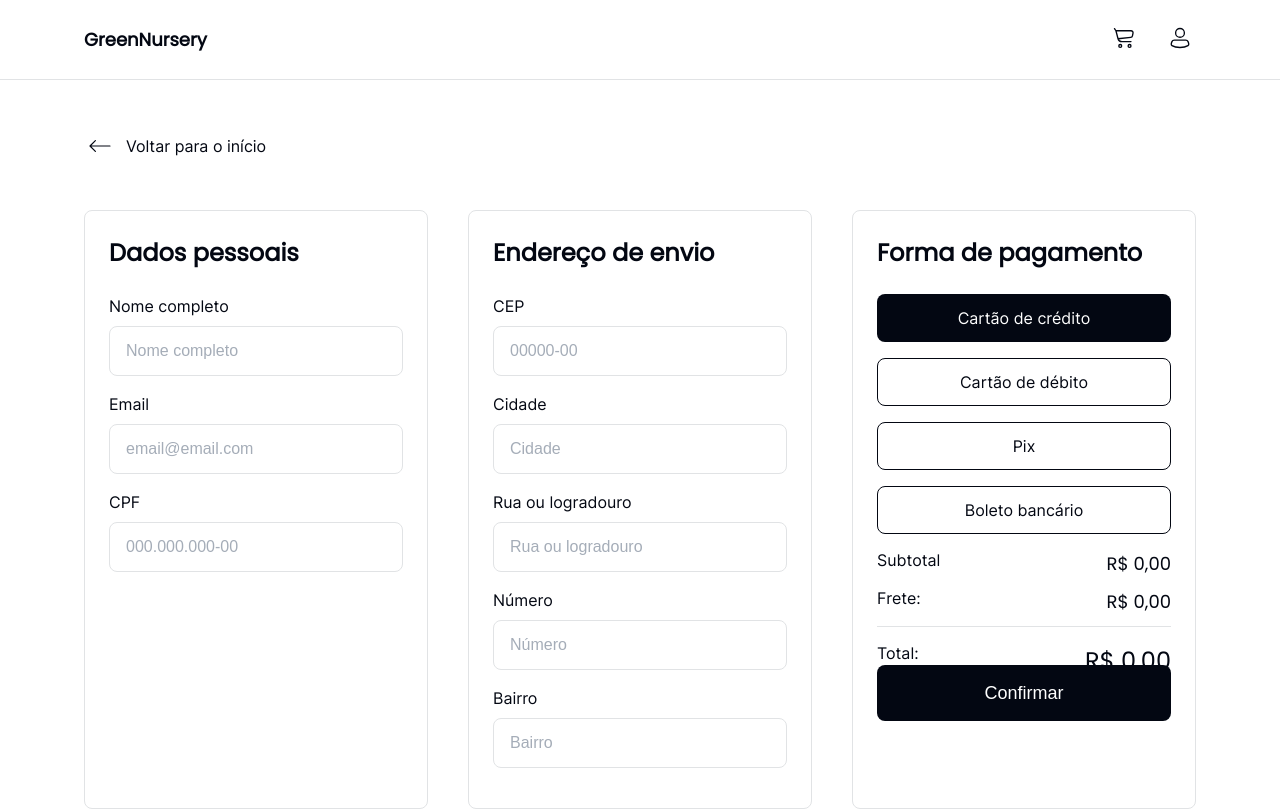
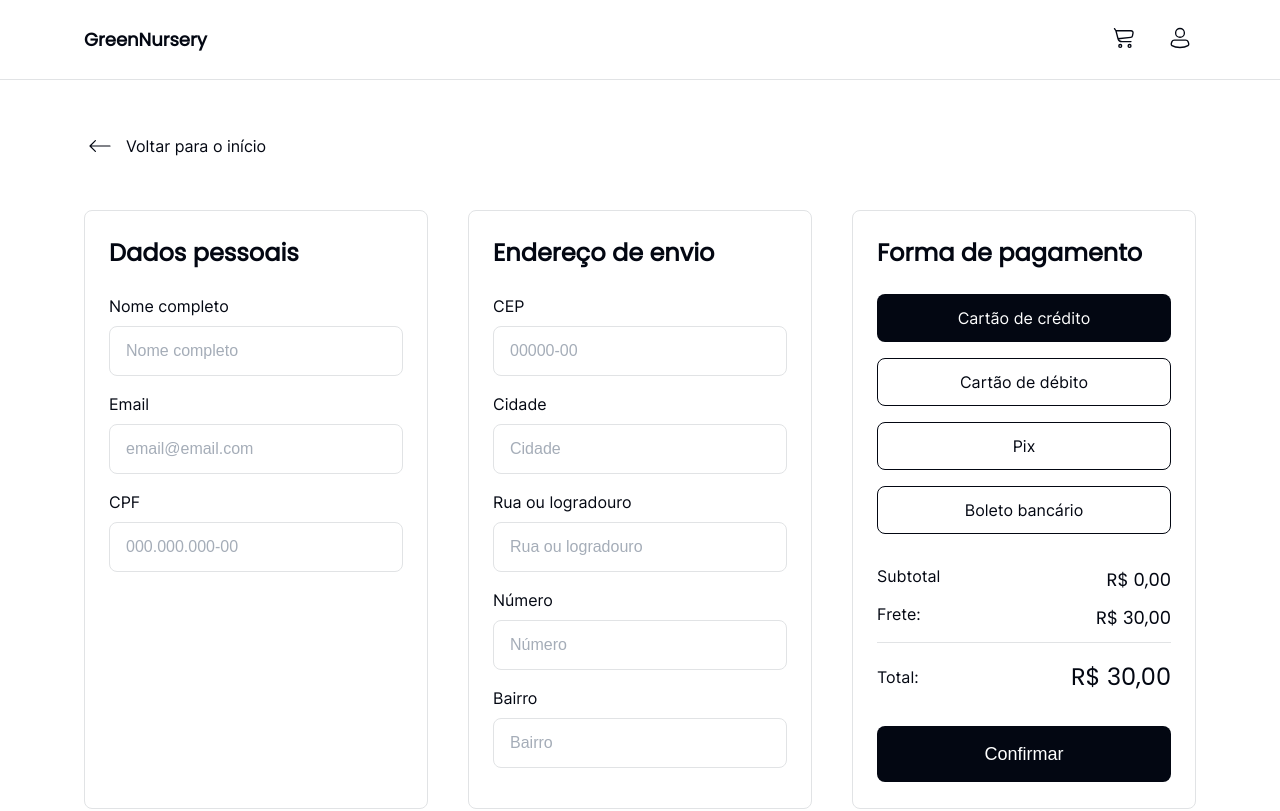
Before and after one commit to darlangui/GreenNursery, a Vue app: page /checkout in a window 1280 px wide. Shown: the top 811 px of the page. Built offline with nearby package versions, Linux system fonts and the light colour scheme.

Commit message:
checkout funcionando

```diff
--- a/src/components/icons/CardPlant.vue
+++ b/src/components/icons/CardPlant.vue
@@ -32,7 +32,7 @@ const addToCart = () => {
         <span @click="redirectToDescription"><slot name="nome"></slot></span>
       </div>
       <div class="priceadd">
-        <span>R$ <slot name="preco"></slot></span>
+        <span><slot name="preco"></slot></span>
         <img @click="addToCart" src="/icons/add-button.svg" alt="Additional">
       </div>
     </div>
@@ -82,7 +82,6 @@ const addToCart = () => {
 
   .priceadd span{
     color: #030712;
-    text-style: bold;
     font-size: 24px;
   }
 
--- a/src/components/icons/CartItem.vue
+++ b/src/components/icons/CartItem.vue
@@ -32,7 +32,7 @@
         <span><slot name="mount"></slot> Unidades</span>
         <img @click="addItemToCart" src="/icons/addicon.svg" alt="Add Icon">
       </div>
-      <span>R$ <slot name="value"></slot></span>
+      <span><slot name="value"></slot></span>
     </div>
   </div>
 </template>
--- a/src/stores/cart.js
+++ b/src/stores/cart.js
@@ -53,6 +53,11 @@ export const cartStore = defineStore('cart', {
       return this.products.find((item) => item.id === id)?.quantity || 0
     },
 
+    getItemTotalPrice(id) {
+      const product = this.products.find((item) => item.id === id)
+      return product.price * product.quantity
+    },
+
     cartQuantity() {
       return this.products.reduce((quantity, item) => item.quantity + quantity, 0)
     }
--- /dev/null
+++ b/src/utils/convertToCurrency.js
@@ -0,0 +1,8 @@
+export const convertToCurrecy = (price) => {
+  const formatter = new Intl.NumberFormat('pt-BR', {
+    style: 'currency',
+    currency: 'BRL'
+  })
+
+  return formatter.format(price)
+}
--- a/src/views/CartView.vue
+++ b/src/views/CartView.vue
@@ -5,6 +5,7 @@
   import ButtonCustom from "@/components/icons/ButtonCustom.vue";
   import { useRouter } from 'vue-router';
   import { cartStore } from "../stores/cart";
+  import { convertToCurrecy } from '../utils/convertToCurrency';
 
   const router = useRouter();
   const store = cartStore();
@@ -33,7 +34,7 @@
             <template #mount>
               {{ store.getItemQuantity(product.id) }}
             </template>
-            <template #value>{{ product.price }}</template>
+            <template #value>{{ convertToCurrecy(product.price) }}</template>
           </CartItem>
         </div>
       </section>
@@ -45,9 +46,9 @@
           </div>
           <div class="total">
             <p>Total</p>
-            <span>R$ {{ store.getTotalPrice() }}</span>
+            <span>{{ convertToCurrecy(store.getTotalPrice()) }}</span>
           </div>
-          <ButtonCustom>
+          <ButtonCustom @click="router.push('/checkout')">
            <template #button>Ir para o Pagamento</template>
           </ButtonCustom>
         </div>
@@ -60,7 +61,7 @@
 <style scoped>
   main {
     width: 100%;
-    height: 100%;
+    min-height: calc(100vh - 80px - 102px);
 
     display: flex;
     justify-content: center;
--- a/src/views/CheckoutView.vue
+++ b/src/views/CheckoutView.vue
@@ -1,19 +1,27 @@
 <script setup>
 import Header from "@/components/HeaderComponent.vue";
+import apiService from "@/services/apiService";
 import Footer from "@/components/FooterComponent.vue";
 import CustomInput from "@/components/icons/InputComponent.vue";
 import ButtonCustom from "@/components/icons/ButtonCustom.vue";
 import PaymedItem from "@/components/icons/PaymedItem.vue";
+import { useRouter } from "vue-router";
+import { cartStore } from '../stores/cart';
+import { convertToCurrecy } from '../utils/convertToCurrency';
+
+const router = useRouter();
+const store = cartStore();
 
 import { ref } from 'vue';
 const name = ref('');
 const email = ref('');
 const cpf = ref('');
-const bairro = ref('');
 const cep = ref('');
 const cidade = ref('');
 const rua = ref('');
 const numero = ref('');
+const bairro = ref('');
+const state = ref('');
 
 const items = ref([
   { content: 'Cartão de crédito' },
@@ -27,14 +35,40 @@ const selectedItemIndex = ref(0);
 const selectItem = (index) => {
   selectedItemIndex.value = index;
 };
+
+const handlePay = async () => {
+  const accessToken = localStorage.getItem('accessToken');
+  const userEmail = localStorage.getItem('userEmail');
+
+  try {
+    await apiService.post('/v1/purshese', {
+      client_email: userEmail,
+      plant_name: store.products[0].name,
+      freight_state: "Rio Grande do Sul",
+      status: "process",
+      mount: store.cartQuantity(),
+      value: store.getTotalPrice()
+    }, {
+      headers: { Authorization: `Bearer ${accessToken}` }
+    });
+  } catch (error) {
+    console.error('Error:', error)
+    throw error;
+  }
+
+  console.log(
+    userEmail, accessToken
+  )
+}
 </script>
 
 <template>
   <Header/>
   <main>
     <section class="main">
-      <div class="goback">
-        <img src="/icons/arrowleft.svg" alt="Arrow Left"/> <span>Voltar para o início</span>
+      <div @click="router.push('/')" class="goback">
+        <img src="/icons/arrowleft.svg" alt="Arrow Left"/>
+        <span>Voltar para o início</span>
       </div>
       <div class="cards">
         <div class="card">
@@ -101,17 +135,17 @@ const selectItem = (index) => {
           >
             {{ item.content }}
           </PaymedItem>
-          <div class="total">
-            <p>Subtotal</p><h1>R$ 0,00</h1>
+          <div class="total first">
+            <p>Subtotal</p><h1>{{ convertToCurrecy(store.getTotalPrice()) }}</h1>
           </div>
           <div class="total">
-            <p>Frete:</p><h1>R$ 0,00</h1>
+            <p>Frete:</p><h1>R$ 30,00</h1>
           </div>
           <div class="row"></div>
           <div class="totaled">
-            <p>Total:</p><h1>R$ 0,00</h1>
+            <p>Total:</p><h1>{{ convertToCurrecy(store.getTotalPrice() + 30) }}</h1>
           </div>
-          <ButtonCustom>
+          <ButtonCustom @click="handlePay">
             <template #button>Confirmar</template>
           </ButtonCustom>
         </div>
@@ -193,6 +227,14 @@ const selectItem = (index) => {
     justify-content: space-between;
   }
 
+  .total.first {
+    margin-top: 32px;
+  }
+
+  .total .first {
+    margin-top: 32px;
+  }
+
   .total h1{
     font-size: 18px;
     font-weight: 500;
@@ -205,14 +247,16 @@ const selectItem = (index) => {
 
   .totaled {
     width: 100%;
-    height: 22px;
     display: flex;
+    align-items: center;
     justify-content: space-between;
+    margin-bottom: 32px;
   }
 
   .totaled h1{
     font-size: 24px;
     font-weight: 500;
+    margin-bottom: 0;
   }
 
   .totaled span {
--- a/src/views/DescriptionView.vue
+++ b/src/views/DescriptionView.vue
@@ -49,6 +49,7 @@ const handleBuyNow = () => {
     price: plant.value.preco,
     image: plant.value.imagem,
   });
+  router.push('/checkout');
 };
 
 const handleAddToCart = () => {
--- a/src/views/HomeView.vue
+++ b/src/views/HomeView.vue
@@ -6,6 +6,7 @@
   import {computed, onMounted, ref} from 'vue';
   import {fetchAllCategory} from "@/services/categoryService";
   import {fetchAllPlant} from "@/services/plantService";
+  import { convertToCurrecy } from '../utils/convertToCurrency';
 
   const categoriesItems = ref([]);
   const plantsItems = ref([]);
@@ -117,7 +118,7 @@
                     {{ plant.content }}
                   </template>
                   <template #preco>
-                    {{ plant.preco }}
+                    {{ convertToCurrecy(plant.preco) }}
                   </template>
                 </CardPlant>
               </div>
--- a/src/views/LoginView.vue
+++ b/src/views/LoginView.vue
@@ -23,9 +23,8 @@
 
     try {
       await loginUser(email.value, password.value);
-      console.log('Login bem-sucedido:');
-      console.log(localStorage.getItem('accessToken'))
       localStorage.setItem('isLoggedIn', 'true');
+      localStorage.setItem('userEmail', email.value);
       await router.push('/');
     } catch (error) {
       console.error('Erro ao fazer login:', error);
```
Also changed, not shown: src/utils/consultCep.js (added, +12 -0 lines).
